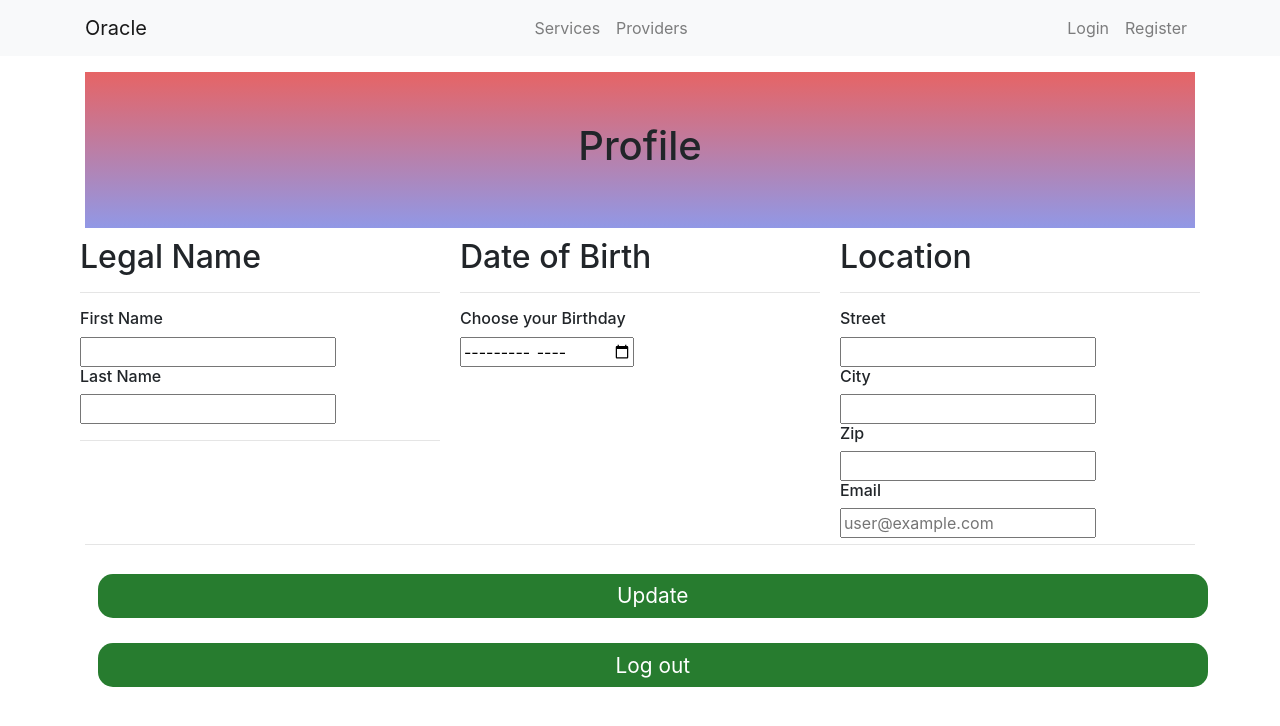
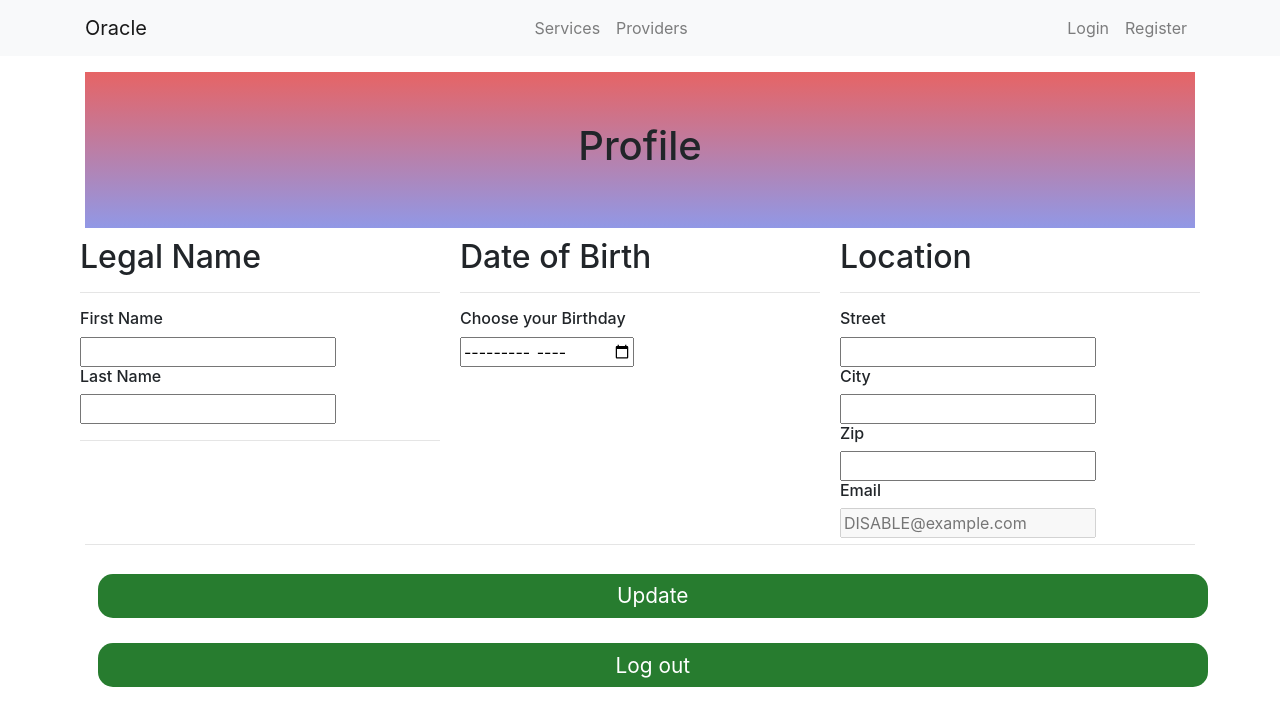
Before and after one commit to sd19oracle/cs4500-sp19-client-react-oracle, a React (Create React App) app: page /profile in a window 1280 px wide. Shown: the top 726 px of the page. Built offline with nearby package versions, Linux system fonts and the light colour scheme.

Commit message:
add LogOut function in profile Screening

```diff
--- a/src/components/Profile.js
+++ b/src/components/Profile.js
@@ -10,15 +10,21 @@ class Profile extends React.Component {
       },
     };
     this.setNewValue = this.setNewValue.bind(this);
+    this.logOut = this.logOut.bind(this);
   }
 
   setNewValue(newValue) {
     console.log('this is the State code:' + newValue);
   }
 
+  logOut() {
+    this.props.history.push({pathname:"./home", state : {username: null}});
+  }
+
   render() {
     return (<div>
       <div className ="box2"> <h1>Profile</h1></div>
+      <form>
     <div class="row">
     <div class="column" >
           <h2>Legal Name</h2>
@@ -50,13 +56,14 @@ class Profile extends React.Component {
       <h6>Zip</h6>
       <input type="text"/>
       <h6>Email</h6>
-      <input type="text" placeholder="user@example.com"/>
+      <input type="text" placeholder="DISABLE@example.com" disabled/>
       <br/>
   </div>
   </div>
   <hr></hr>
   <button className="button2">  Update </button>
-  <button className="button2"> Log out</button>
+      </form>
+  <button className="button2" onClick={this.logOut}> Log out</button>
   </div>)
   }
 }
```
